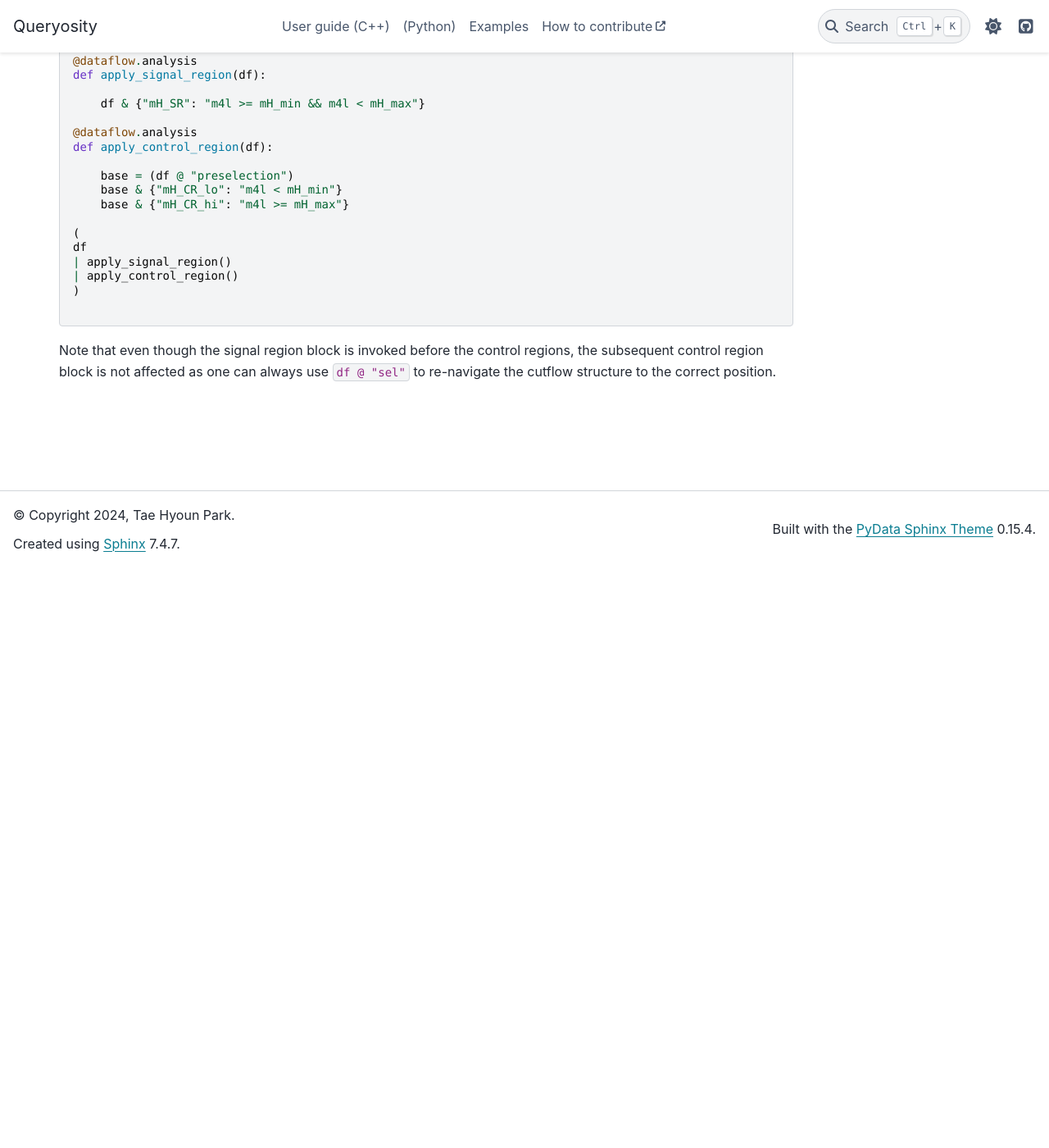
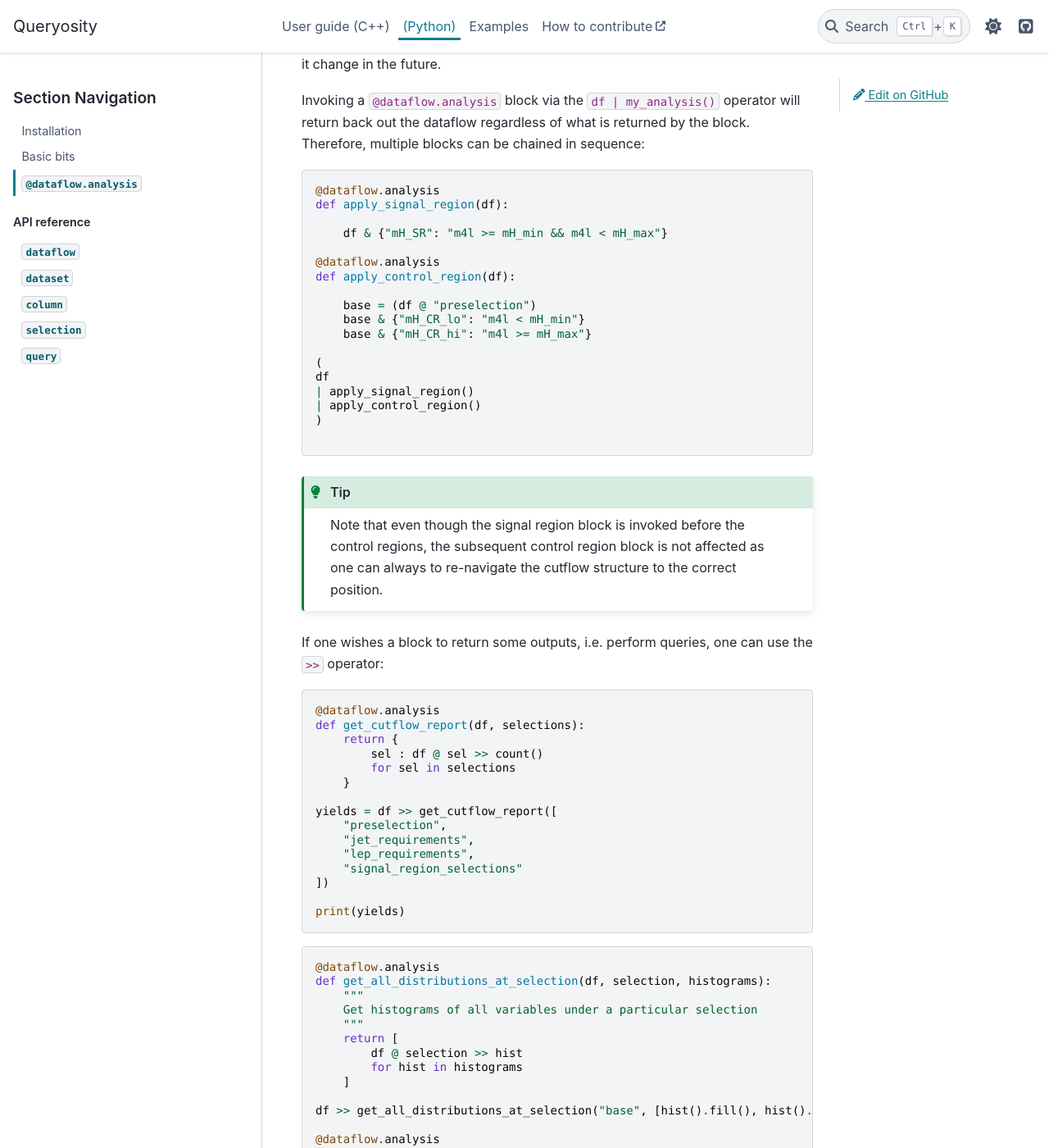
Before and after one commit to taehyounpark/queryosity, a Sphinx documentation site: the page built from docs/python/dataflow_analysis.md, in a window 1280 px wide and 1400 px high, scrolled down 708 px. Shown: the whole window at 82% size. Built offline with Sphinx 7.4.7 and the PyData theme 0.15.4, drawn with Linux system fonts in a browser that asks for light colours; the version number is read from the project's files by our own code; some of the changed text lies outside the part shown.

Commit message:
Improving docs

````diff
--- a/docs/conf.py
+++ b/docs/conf.py
@@ -111,6 +111,7 @@
 #    "pygment_dark_style": "solarized-dark"
 }
 html_show_sourcelink = False
+html_baseurl = "https://queryosity.readthedocs.io/en/latest/"
 
 myst_enable_extensions = [
     "amsmath",
--- a/docs/python/dataflow_analysis.md
+++ b/docs/python/dataflow_analysis.md
@@ -6,7 +6,7 @@
 1. Ensures that all associated steps are specified in the correct order and relationship to one another.
 2. Can be reused to perform the same steps with small differences in details depending on individual cases.
 
-For example,
+For example, consider applying a preselection that requires an event to pass any one of the specified triggers:
 
 ```py
 @dataflow.analysis
@@ -22,10 +22,10 @@
 df | apply_preselection(conditions)
 ```
 
-Within
+This block can now be re-configured & used with a different list of triggers, should it change in the future.
 
-Invoking a `@dataflow.analysis` block via the `df | user_block()` operator will *always* return the dataflow graph.
-Therefore, multiple blocks can be "chained" one after the other:
+Invoking a `@dataflow.analysis` block via the `df | my_analysis()` operator will return back out the dataflow regardless of what is returned by the block.
+Therefore, multiple blocks can be chained in sequence:
 
 ```py
 @dataflow.analysis
@@ -47,5 +47,64 @@
 )
 
 ```
+:::{tip}
+Note that even though the signal region block is invoked before the control regions, the subsequent control region block is not affected as one can always to re-navigate the cutflow structure to the correct position.
+:::
 
-Note that even though the signal region block is invoked before the control regions, the subsequent control region block is not affected as one can always use `df @ "sel"` to re-navigate the cutflow structure to the correct position.
+If one wishes a block to return some outputs, i.e. perform queries, one can use the `>>` operator:
+
+```python
+@dataflow.analysis
+def get_cutflow_report(df, selections):
+    return {
+        sel : df @ sel >> count()
+        for sel in selections
+    }
+
+yields = df >> get_cutflow_report([
+    "preselection",
+    "jet_requirements",
+    "lep_requirements",
+    "signal_region_selections"
+])
+
+print(yields)
+```
+
+```python
+@dataflow.analysis
+def get_all_distributions_at_selection(df, selection, histograms):
+    """
+    Get histograms of all variables under a particular selection
+    """
+    return [
+        df @ selection >> hist
+        for hist in histograms
+    ]
+
+df >> get_all_distributions_at_selection("base", [hist().fill(), hist().fill(), ...])
+
+@dataflow.analysis
+def get_distribution_at_all_selections(df, selections, histogram):
+    """
+    Get histograms of all variables under a particular selection
+    """
+    return [
+        df @ sel >> histogram
+        for sel in selections
+    ]
+
+df >> get_distribution_at_all_selections(["selection", ...], hist().fill())
+
+@dataflow.analysis
+def get_all_distribution_at_all_selections(df, selections, histograms):
+    return {
+        sel : [
+            df @ sel >> hist
+            for hist in histograms
+        ]
+        for sel in selections
+    }
+
+results = df >>
+```
````
Also changed, not shown: docs/python/basics.md (added, +105 -0 lines), docs/python/guide.md (deleted, +0 -118 lines), docs/python/index.md (+4 -2 lines), docs/python/column_definition.md (added), docs/python/query_definition.md (added).
